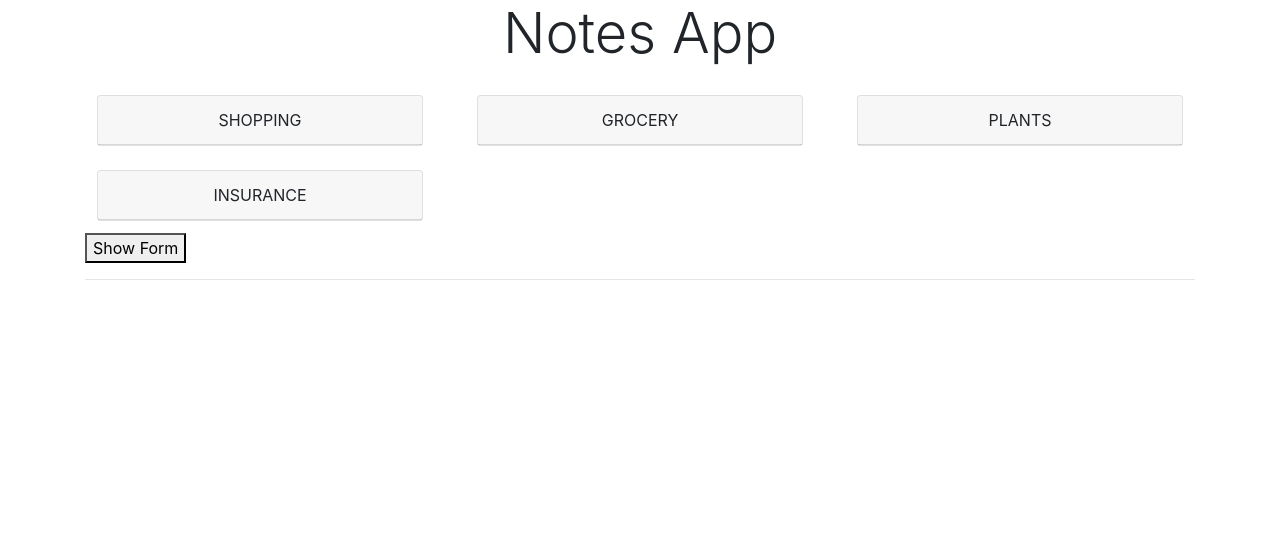
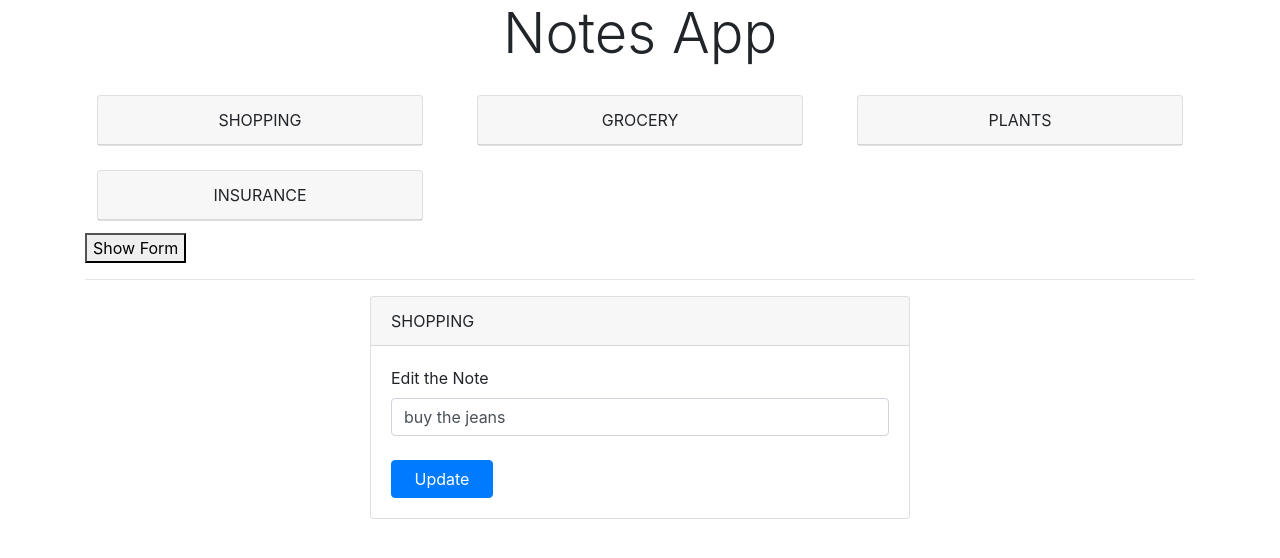
Before and after one commit to synergy2411/incedo-b1, a React (Create React App) app in the folder react-demo/notes-app/: page / in a window 1280 px wide. Shown: the top 558 px of the page. Built offline with nearby package versions, Linux system fonts and the light colour scheme.

Commit message:
two levels props

```diff
--- /dev/null
+++ b/react-demo/notes-app/src/components/Notes/EditNote/EditNote.js
@@ -0,0 +1,47 @@
+import React, { Component } from 'react';
+
+class EditNote extends Component {
+
+    state= {
+        body : this.props.note.body
+    }
+
+    handleBodyChange = event =>{
+        this.setState({
+            body : event.target.value
+        })
+    }
+
+    render() {
+        return (
+            <div className="row">
+                <div className="col-sm-8 offset-sm-2 col-md-6 offset-md-3">
+                    <div className="card">
+                        <div className="card-header">
+                            {this.props.note.title.toUpperCase()}
+                        </div>
+                        <div className="card-body">
+                            <form>
+                                <label>Edit the Note</label>
+                                <input type="text"
+                                    className="form-control"
+                                    value={this.state.body}
+                                    onChange={this.handleBodyChange}/>
+                                    <br />
+                                <div className="row">
+                                    <div className="col-sm-3 col-md-3">
+                                        <button className="btn btn-primary btn-block">Update</button>
+                                    </div>
+                                    <div className="col-sm-2 col-md-2"></div>
+                                    <div className="col-sm-2 col-md-2"></div>
+                                </div>
+                            </form>
+                        </div>
+                    </div>
+                </div>
+            </div>
+        );
+    }
+}
+
+export default EditNote;
--- a/react-demo/notes-app/src/components/Notes/NoteList/NoteItem/NoteItem.js
+++ b/react-demo/notes-app/src/components/Notes/NoteList/NoteItem/NoteItem.js
@@ -4,7 +4,8 @@
 const NoteItem = (props) => {
     return (
         <div className="col-sm-6 col-md-4">
-            <div className="card margin-card">
+            <div className="card margin-card"
+                onClick={() => props.selectedNote(props.note.id) }>
                 <div className="card-header text-center">
                     {props.note.title.toUpperCase()}
                 </div>
--- a/react-demo/notes-app/src/components/Notes/NoteList/NoteList.js
+++ b/react-demo/notes-app/src/components/Notes/NoteList/NoteList.js
@@ -5,7 +5,8 @@
     render() {
         // console.log(this.props.notes);  //
         let noteItems = this.props.notes.map(note => {
-            return <NoteItem note={note} key = {note.id}/>
+            return <NoteItem note={note} key = {note.id}
+                selectedNote = {id => this.props.onSelectedNote(id)}/>
         })
         return (
             <div className="row">
--- a/react-demo/notes-app/src/components/Notes/Notes.js
+++ b/react-demo/notes-app/src/components/Notes/Notes.js
@@ -1,4 +1,5 @@
 import React, { Component } from 'react';
+import EditNote from './EditNote/EditNote';
 import NoteForm from './NewNoteForm/NoteForm';
 import NoteList from './NoteList/NoteList';
 
@@ -24,19 +25,28 @@
         })
     }
 
+    onSelectedNote = id => {
+        console.log("Selected Note Id - ", id);
+    }
+
     render() {
         let myForm = null;
+        let editNote = <EditNote note={this.state.notes[0]} />
+
         if(this.state.showForm){
             myForm = <NoteForm addNewItem = { (title, body) => this.onAddNewItem(title, body)}/>
         }
         return (
             <div>
-                <NoteList notes = {this.state.notes}/>
+                <NoteList notes = {this.state.notes}
+                    onSelectedNote = {id => this.onSelectedNote(id)}/>
 
                 <button onClick={() => this.setState({showForm : !this.state.showForm}) }>Show Form</button>
 
                 <hr />
                 {myForm}
+                {editNote}
+
             </div>
         );
     }
```
